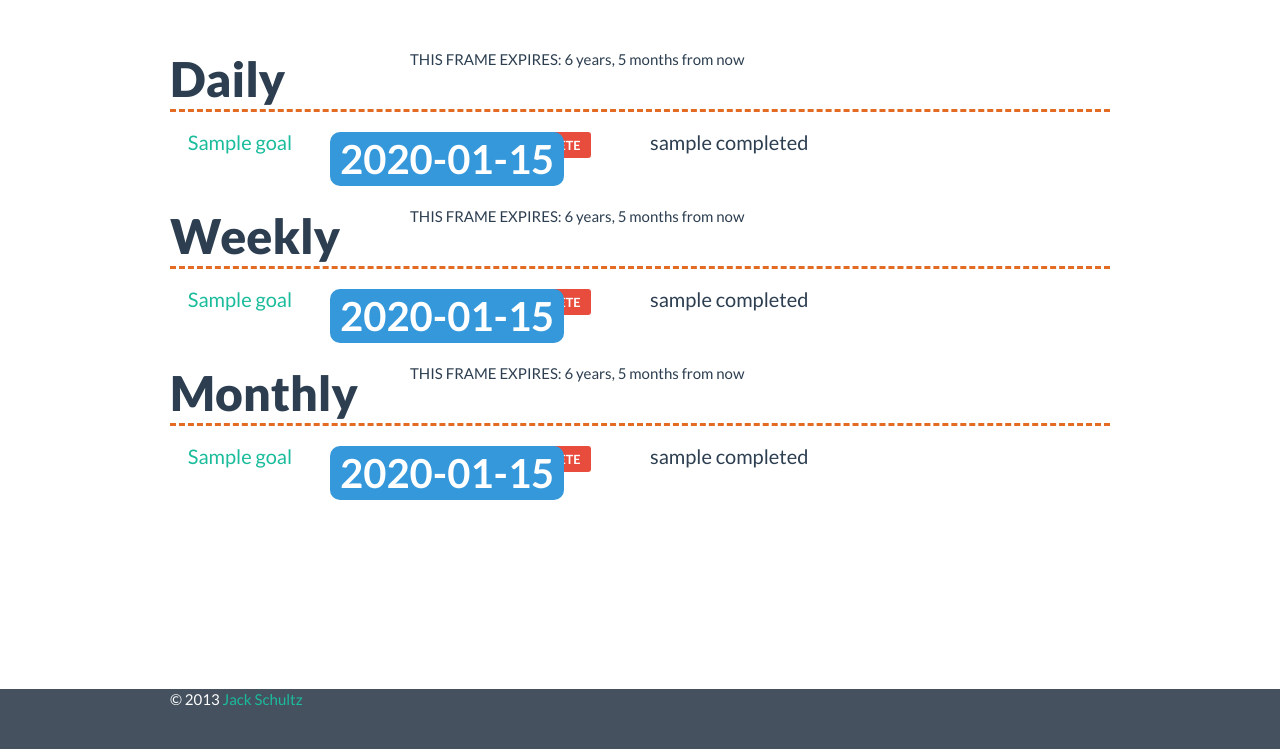
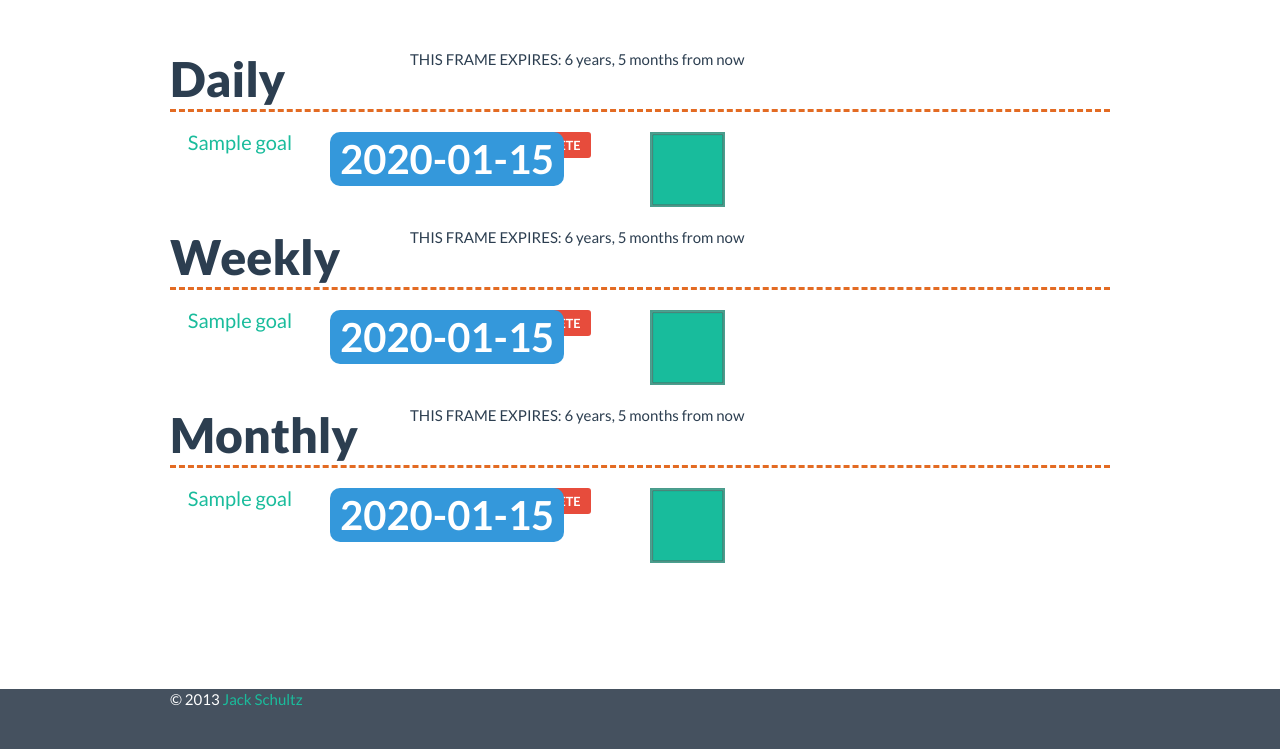
Before and after one commit to jackschultz/streakflow, a Django app: template streakflow/templates/members/profile.html in a window 1280 px wide. Shown: the part 51-800 px from the top of the page. Run offline with Django 3.2, Linux system fonts and the light colour scheme; the template is opened without the code that fills it: most values are stand-ins (such as "Sample title", 1, 10 or a date in 2020); parts of the project's set-up code (start-up, migrations or seed data) failed here and were passed over; some libraries are stand-ins or nearby versions.

Commit message:
adding images not words

```diff
--- a/streakflow/static/js/goals.js
+++ b/streakflow/static/js/goals.js
@@ -28,15 +28,20 @@ $(document).on('click', ".goal-objective", function(event) {
       data: data,
       dataType: "json",
       success: function(response) {
-        obj.find(".goal-obj-info").text(response["completed"]);
-        obj.attr("completed",response["completed"]);
+        obj.attr("completed",response.completed);
+        obj.parents(".goal-overview").find(".goal-consecutive").text(response.consecutive);
         if (response.all_complete) {
           obj.parents(".goal-overview").find(".complete-label").removeClass("label-important").addClass("label-success").text("COMPLETE");
         }
         else {
           obj.parents(".goal-overview").find(".complete-label").removeClass("label-success").addClass("label-important").text("INCOMPLETE");
         }
-        obj.parents(".goal-overview").find(".goal-consecutive").text(response.consecutive);
+        if (response.completed) {
+          obj.find(".goal-obj-img").attr("src","/static/img/square75x75c.png");
+        }
+        else {
+          obj.find(".goal-obj-img").attr("src","/static/img/square75x75.png");
+        }
       },
     });
 
--- a/streakflow/templates/goals/individual.html
+++ b/streakflow/templates/goals/individual.html
@@ -20,13 +20,22 @@
       <span class="complete-label label label-important">INCOMPLETE</span>
       {% endif %}
       </div>
-      <div class="span4">
+      <div class="span6">
         {% for obj in goal.max_tf.objectives.all %}
-          <span class="goal-objective" oid="{{obj.pk}}" completed="{{obj.completed|lower}}" gid="{{goal.pk}}" >{%csrf_token%} <span class="goal-obj-info">{{obj.completed|lower}}</span></span>
+          {% if obj.completed %}
+          <span class="goal-objective" oid="{{obj.pk}}" completed="{{obj.completed|lower}}" gid="{{goal.pk}}" >{%csrf_token%}
+            <span class="goal-obj-info">
+              <img class="goal-obj-img" src="{{STATIC_URL}}img/square75x75c.png"/>
+            </span>
+          </span>
+          {% else %}
+          <span class="goal-objective" oid="{{obj.pk}}" completed="{{obj.completed|lower}}" gid="{{goal.pk}}" >{%csrf_token%}
+            <span class="goal-obj-info">
+              <img class="goal-obj-img" src="{{STATIC_URL}}img/square75x75.png"/>
+            </span>
+          </span>
+          {% endif %}
         {% endfor %}
-
-      </div>
-      <div class="span2">
       </div>
     </div>
   </div>
```
Also changed, not shown: streakflow/templates/goals/overview.html (+14 -2 lines), streakflow/static/img/square75x75.png (added), streakflow/static/img/square75x75c.png (added).
